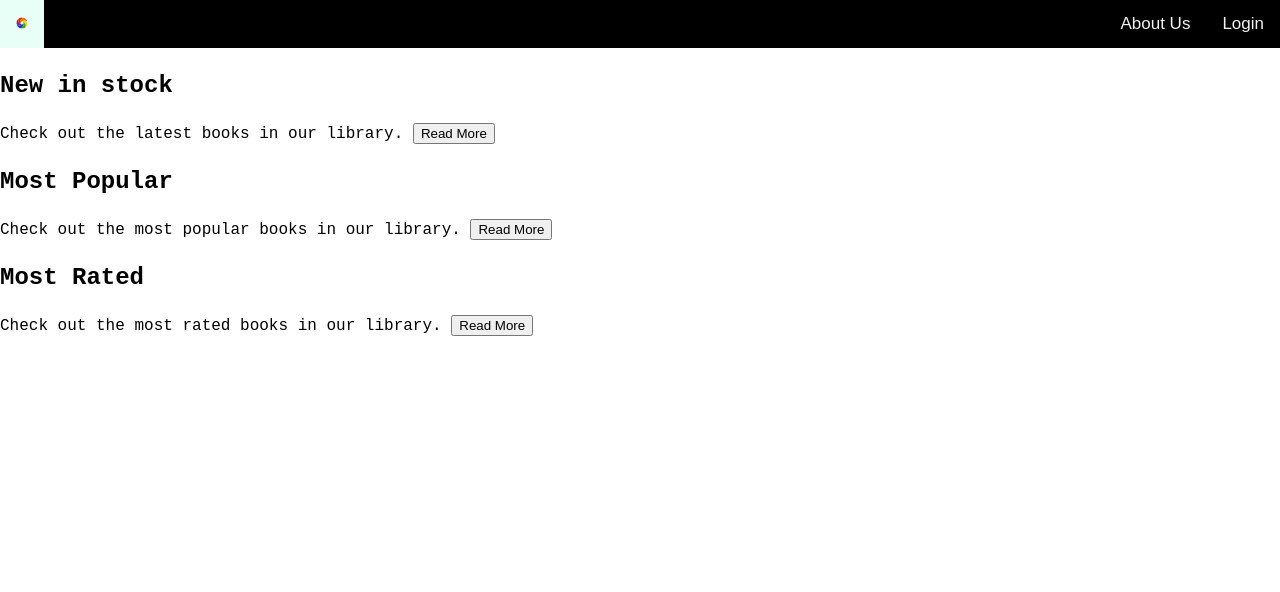
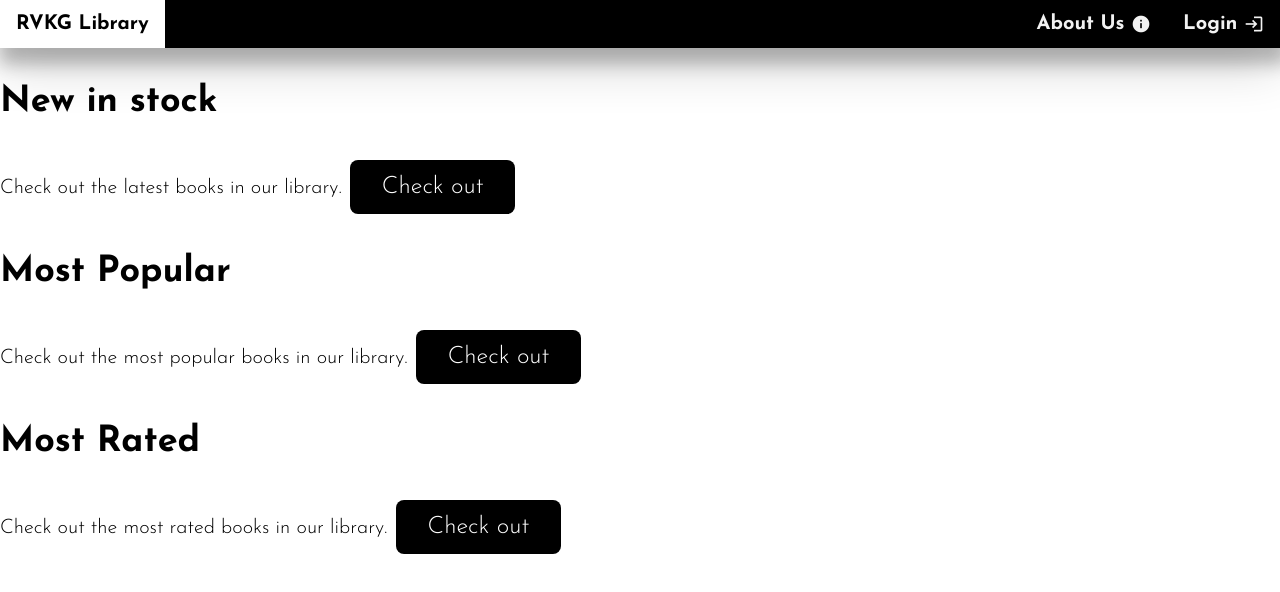
Before and after one commit to M1fyxx5/ICT-Project, a website: page public/index.html in a window 1280 px wide. Drawn offline with Linux system fonts and the light colour scheme.

Commit message:
Check updates

```diff
--- a/public/index.html
+++ b/public/index.html
@@ -5,18 +5,19 @@
     <meta name="viewport" content="width=device-width, initial-scale=1.0">
     <title>RVKG Library</title>
     <link rel="stylesheet" href="style.css">
-    <script src="index.js"></script>
+    <link href="https://fonts.googleapis.com/icon?family=Material+Icons" rel="stylesheet">
+    <script src=""></script>
 </head>
 <body>
 
     <nav class="topnav">
         <div class="topnav-left">
-            <a class="active" href="/"><img src="materials/R.png" alt="Logo" style="height: 12px; "></a>
+            <a class="active" href="/">RVKG Library</a>
         </div>
         <div class="topnav-right">
 
-            <a href="/about_us">About Us</a>
-            <a href="/login">Login</a>
+            <a href="/about_us">About Us <span class="material-icons" style="vertical-align:sub; font-size: 20px;">info</span></a>
+            <a href="/login">Login <span class="material-icons" style="vertical-align:sub; font-size: 20px;">login</span></a>
         </div>
     </nav>
 
@@ -25,19 +26,19 @@
         <div class="newest">
             <p class="card-name">New in stock</p>
             <span class="card-text">Check out the latest books in our library.</span>
-            <button class="button"><a href="/newest" style="color:#000000; text-decoration:none">Read More</a></button>
+            <a href="/newest" class="button">Check out</a>
         </div>
 
         <div class="popular">
             <p class="card-name">Most Popular</p>
             <span class="card-text">Check out the most popular books in our library.</span>
-            <button class="button"><a href="/newest" style="color:#000000; text-decoration:none">Read More</a></button>
+            <a href="/popular" class="button">Check out</a>
         </div>
 
         <div class="rated">
             <p class="card-name">Most Rated</p>
             <span class="card-text">Check out the most rated books in our library.</span>
-            <button class="button" ><a href="/newest" style="color:#000000; text-decoration:none">Read More</a></button>
+            <a href="/rated" class="button">Check out</a>
         </div>
 
     </div>
--- a/public/style.css
+++ b/public/style.css
@@ -1,64 +1,78 @@
+@import url('https://fonts.googleapis.com/css2?family=Josefin+Sans:wght@300;500;600;700&display=swap');
+
 body {
   margin: 0;
-    font-family: Arial, sans-serif;
+  font-family: 'Josefin Sans', sans-serif;
+  font-size: 16px;
   overflow: hidden;
   overflow-x: hidden;
 }
 
-nav {
+.topnav {
+  overflow: hidden;
   background-color: #000000;
   display: flex;
   justify-content: space-between;
   align-items: center;
   color: white;
   cursor: pointer;
+  transition: box-shadow 0.5s;
 }
-
-.topnav {
-  overflow: hidden;
-  background-color: #000000;
-}
+.topnav:hover{box-shadow: 4px 12px 16px 4px rgba(0,0,0,0.24), 0 17px 50px 0 rgba(0,0,0,0.19);}
 
 .topnav a {
+  font-weight: 700;
+  font-size: 20px;
   float: left;
   color: #f2f2f2;
   text-align: center;
   padding: 14px 16px;
   text-decoration: none;
-  font-size: 17px;
+  transition: background-color 0.5s, color 0.5s;
 }
 
 .topnav a:hover {
-  background-color: #ddd;
+  background-color: #ffffff;
   color: black;
 }
 
-.topnav a.active {
-  background-color: #e8fff7;
-  color: white;
-}
-
-.card-name
-{
-    font-size: x-large;
-    font-weight: bold;
+.card-name {
+  font-weight:700;
+  font-size: 36px;
 }
 
 .dropdown:hover .dropdown-content {
   display: block;
 }
 
-.cards
-{
-    font-family: 'Courier New', Courier, monospace;
+.cards,
+.card-text {
+  font-family: 'Josefin Sans', sans-serif;
+  font-weight:300;
+  font-size: 20px;
 }
 
-.card-text
-{
-    font-family: 'Courier New', Courier, monospace;
+.button {
+  font-family: 'Josefin Sans', sans-serif;
+  font-weight:300;
+  font-size: 20px;
+
+  background-color: #000000;
+  border: none;
+  border-radius: 8px;
+  color: white;
+  padding: 15px 32px;
+  text-align: center;
+  text-decoration: none;
+  display: inline-block;
+  font-size: 24px;
+  margin: 4px 2px;
+  cursor: pointer;
+  transition: background-color 0.5s, color 0.5s, box-shadow 0.5s;
 }
 
-.button
-{
-    size: 16px;
+.button:hover{
+  background-color: #ffffff;
+  color: #000000;
+  box-shadow: 0 12px 16px 0 rgba(0,0,0,0.24), 0 17px 50px 0 rgba(0,0,0,0.19);
 }
```
Also changed, not shown: public/info/about_us.html (+3 -2 lines), public/newest.html (+2 -2 lines), public/popular.html (+2 -1 lines), public/rated.html (+2 -1 lines), public/user_storage/login.html (+3 -1 lines), updates.md (+22 -0 lines), Screenshots/UI_preview.png (added), private/private.md (added), public/materials/R.png (deleted), readme.md. Lines whose indentation alone changed are shown as unchanged.
